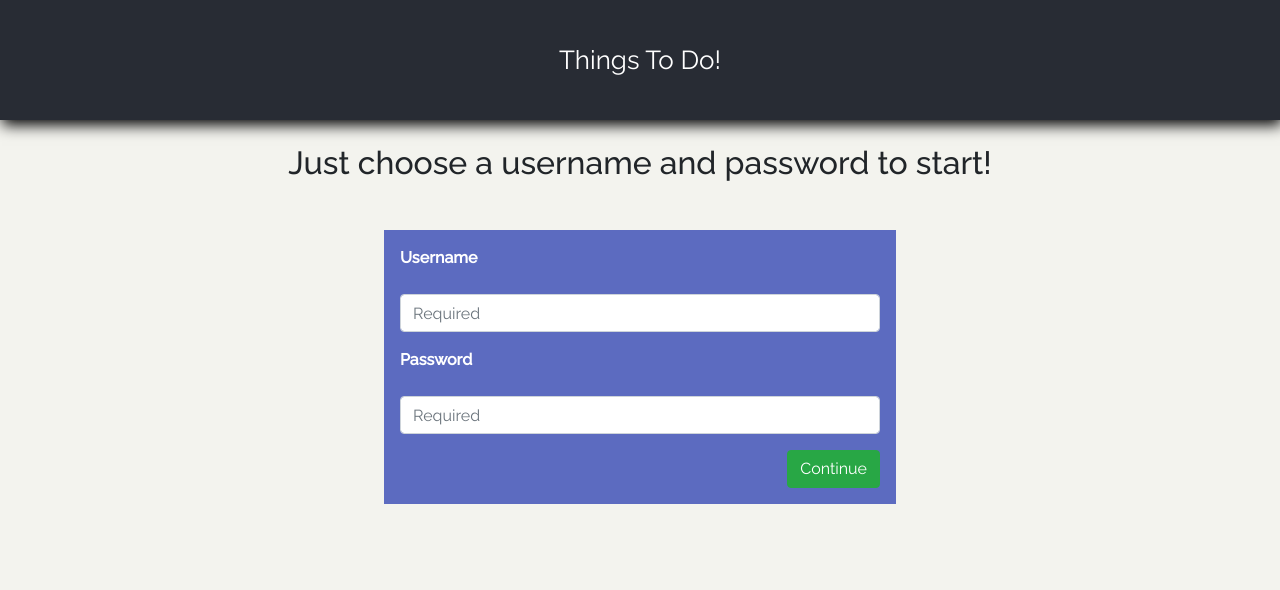
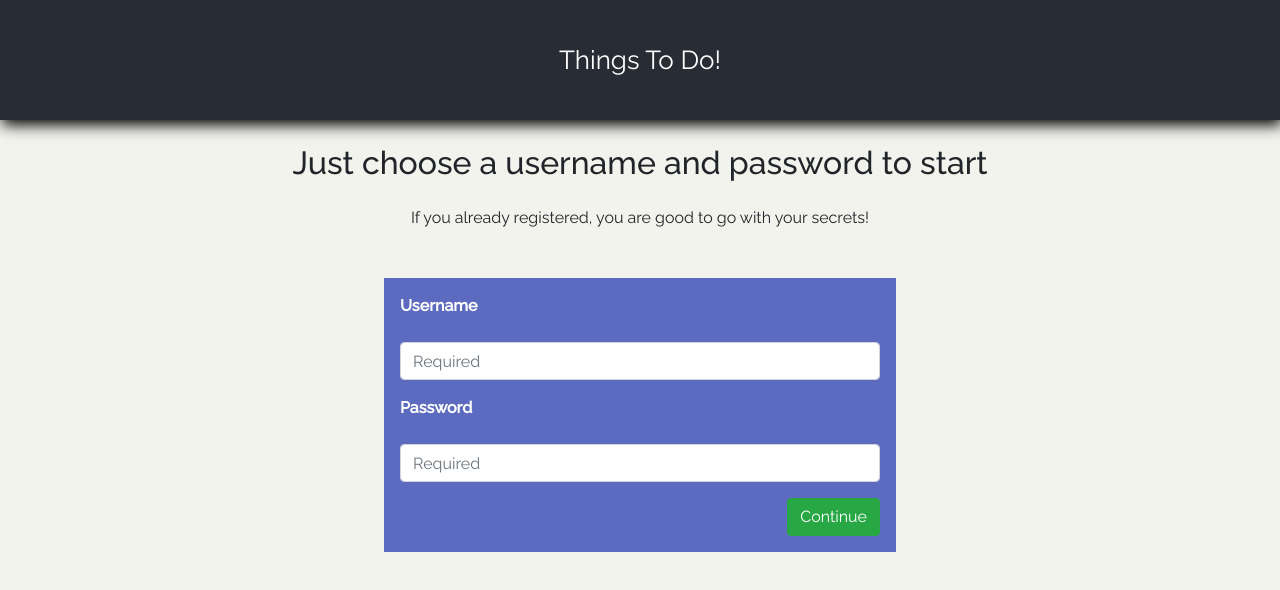
Before and after one commit to trek-ash/thingstodo, a React (Create React App) app in the folder frontend/: page / in a window 1280 px wide. Shown: the top 590 px of the page. Built offline with nearby package versions, Linux system fonts and the light colour scheme.

Commit message:
updated readme, favicon, welcome note

```diff
--- a/frontend/public/index.html
+++ b/frontend/public/index.html
@@ -2,7 +2,7 @@
 <html lang="en">
   <head>
     <meta charset="utf-8" />
-    <link rel="icon" href="%PUBLIC_URL%/favicon.ico" />
+    <link rel="icon" href="%PUBLIC_URL%/logo.png" />
     <meta name="viewport" content="width=device-width, initial-scale=1" />
     <meta name="theme-color" content="#000000" />
     <meta
--- a/frontend/src/components/Login/index.js
+++ b/frontend/src/components/Login/index.js
@@ -21,7 +21,8 @@ const Login = (props) => {
       }
     return(
         <React.Fragment>
-            <h2 className="my-4">Just choose a username and password to start!</h2>
+            <h2 className="my-4">Just choose a username and password to start</h2>
+            <p>If you already registered, you are good to go with your secrets!</p>
             <div className="login p-3 mt-5">
 
                 <FormGroup>
```
Also changed, not shown: 1 other file (tests, documents, lock files or other folders).
